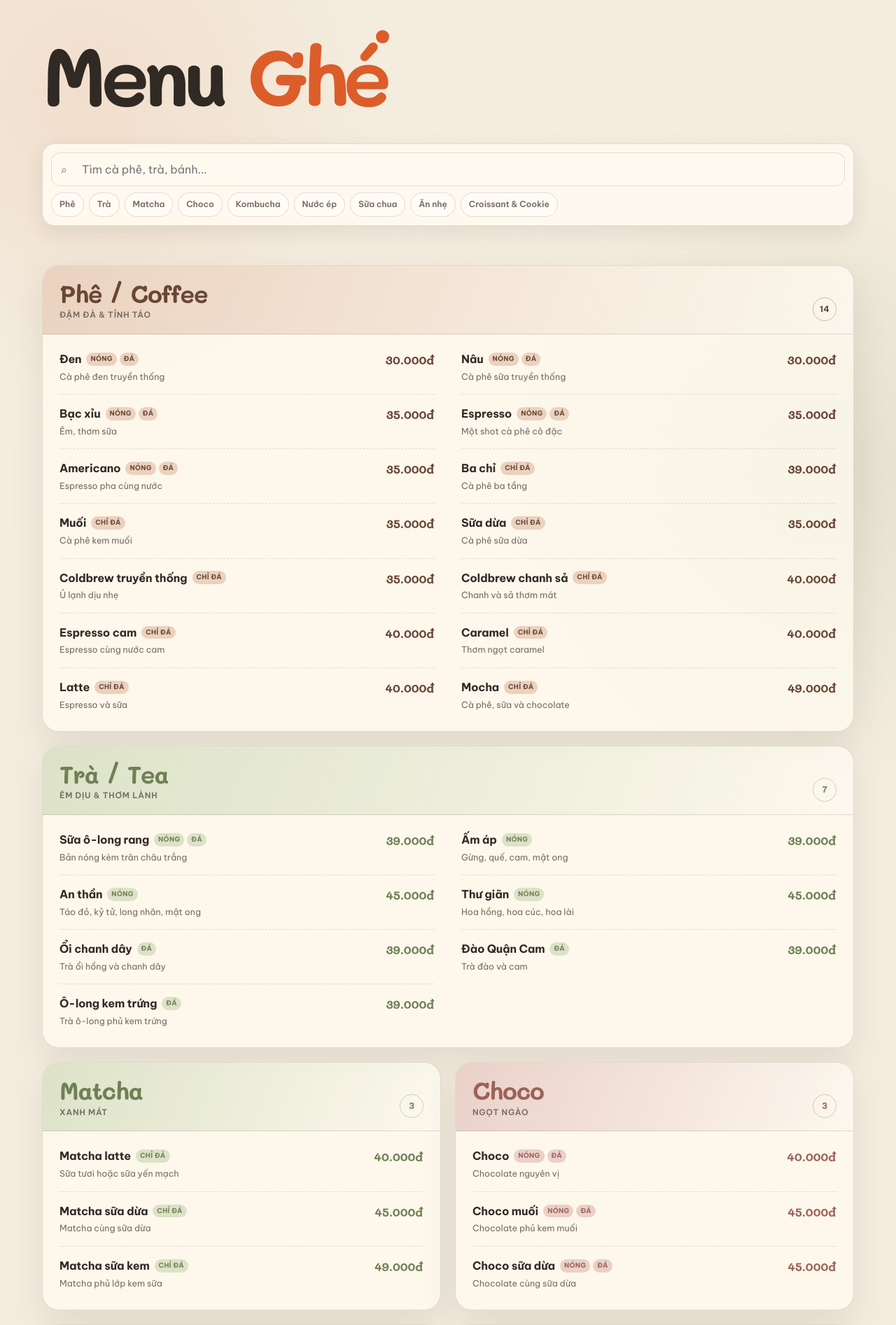
After one commit to nhatduy510312/web-pos, a PHP site: page /menu-khach.php in a window 1280 px wide. The commit adds this page. Shown: the top 1894 px of the page at 70% size. Run offline with PHP 8.4, Linux system fonts and the light colour scheme.

Commit message:
update menu

```diff
--- /dev/null
+++ b/menu-khach.php
@@ -0,0 +1,415 @@
+<?php
+$menuSections = [
+    [
+        'id' => 'ca-phe',
+        'title' => 'Phê / Coffee',
+        'eyebrow' => 'Đậm đà & tỉnh táo',
+        'theme' => 'coffee',
+        'wide' => true,
+        'items' => [
+            ['name' => 'Đen', 'price' => 30000, 'detail' => 'Cà phê đen truyền thống', 'tags' => ['Nóng', 'Đá']],
+            ['name' => 'Nâu', 'price' => 30000, 'detail' => 'Cà phê sữa truyền thống', 'tags' => ['Nóng', 'Đá']],
+            ['name' => 'Bạc xỉu', 'price' => 35000, 'detail' => 'Êm, thơm sữa', 'tags' => ['Nóng', 'Đá']],
+            ['name' => 'Espresso', 'price' => 35000, 'detail' => 'Một shot cà phê cô đặc', 'tags' => ['Nóng', 'Đá']],
+            ['name' => 'Americano', 'price' => 35000, 'detail' => 'Espresso pha cùng nước', 'tags' => ['Nóng', 'Đá']],
+            ['name' => 'Ba chỉ', 'price' => 39000, 'detail' => 'Cà phê ba tầng', 'tags' => ['Chỉ đá']],
+            ['name' => 'Muối', 'price' => 35000, 'detail' => 'Cà phê kem muối', 'tags' => ['Chỉ đá']],
+            ['name' => 'Sữa dừa', 'price' => 35000, 'detail' => 'Cà phê sữa dừa', 'tags' => ['Chỉ đá']],
+            ['name' => 'Coldbrew truyền thống', 'price' => 35000, 'detail' => 'Ủ lạnh dịu nhẹ', 'tags' => ['Chỉ đá']],
+            ['name' => 'Coldbrew chanh sả', 'price' => 40000, 'detail' => 'Chanh và sả thơm mát', 'tags' => ['Chỉ đá']],
+            ['name' => 'Espresso cam', 'price' => 40000, 'detail' => 'Espresso cùng nước cam', 'tags' => ['Chỉ đá']],
+            ['name' => 'Caramel', 'price' => 40000, 'detail' => 'Thơm ngọt caramel', 'tags' => ['Chỉ đá']],
+            ['name' => 'Latte', 'price' => 40000, 'detail' => 'Espresso và sữa', 'tags' => ['Chỉ đá']],
+            ['name' => 'Mocha', 'price' => 49000, 'detail' => 'Cà phê, sữa và chocolate', 'tags' => ['Chỉ đá']],
+        ],
+    ],
+    [
+        'id' => 'tra',
+        'title' => 'Trà / Tea',
+        'eyebrow' => 'Êm dịu & thơm lành',
+        'theme' => 'tea',
+        'wide' => true,
+        'items' => [
+            ['name' => 'Sữa ô-long rang', 'price' => 39000, 'detail' => 'Bản nóng kèm trân châu trắng', 'tags' => ['Nóng', 'Đá']],
+            ['name' => 'Ấm áp', 'price' => 39000, 'detail' => 'Gừng, quế, cam, mật ong', 'tags' => ['Nóng']],
+            ['name' => 'An thần', 'price' => 45000, 'detail' => 'Táo đỏ, kỷ tử, long nhãn, mật ong', 'tags' => ['Nóng']],
+            ['name' => 'Thư giãn', 'price' => 45000, 'detail' => 'Hoa hồng, hoa cúc, hoa lài', 'tags' => ['Nóng']],
+            ['name' => 'Ổi chanh dây', 'price' => 39000, 'detail' => 'Trà ổi hồng và chanh dây', 'tags' => ['Đá']],
+            ['name' => 'Đào Quận Cam', 'price' => 39000, 'detail' => 'Trà đào và cam', 'tags' => ['Đá']],
+            ['name' => 'Ô-long kem trứng', 'price' => 39000, 'detail' => 'Trà ô-long phủ kem trứng', 'tags' => ['Đá']],
+        ],
+    ],
+    [
+        'id' => 'matcha',
+        'title' => 'Matcha',
+        'eyebrow' => 'Xanh mát',
+        'theme' => 'matcha',
+        'items' => [
+            ['name' => 'Matcha latte', 'price' => 40000, 'detail' => 'Sữa tươi hoặc sữa yến mạch', 'tags' => ['Chỉ đá']],
+            ['name' => 'Matcha sữa dừa', 'price' => 45000, 'detail' => 'Matcha cùng sữa dừa', 'tags' => ['Chỉ đá']],
+            ['name' => 'Matcha sữa kem', 'price' => 49000, 'detail' => 'Matcha phủ lớp kem sữa', 'tags' => ['Chỉ đá']],
+        ],
+    ],
+    [
+        'id' => 'choco',
+        'title' => 'Choco',
+        'eyebrow' => 'Ngọt ngào',
+        'theme' => 'choco',
+        'items' => [
+            ['name' => 'Choco', 'price' => 40000, 'detail' => 'Chocolate nguyên vị', 'tags' => ['Nóng', 'Đá']],
+            ['name' => 'Choco muối', 'price' => 45000, 'detail' => 'Chocolate phủ kem muối', 'tags' => ['Nóng', 'Đá']],
+            ['name' => 'Choco sữa dừa', 'price' => 45000, 'detail' => 'Chocolate cùng sữa dừa', 'tags' => ['Nóng', 'Đá']],
+        ],
+    ],
+    [
+        'id' => 'kombucha',
+        'title' => 'Kombucha',
+        'eyebrow' => 'Chua nhẹ & sảng khoái',
+        'theme' => 'kombucha',
+        'items' => [
+            ['name' => 'Kombucha trái cây', 'price' => 49000, 'detail' => 'Chọn vị dâu tây, gừng hoặc xoài', 'tags' => ['Đá']],
+        ],
+    ],
+    [
+        'id' => 'nuoc-ep',
+        'title' => 'Nước ép / Juice',
+        'eyebrow' => 'Tươi mát',
+        'theme' => 'juice',
+        'items' => [
+            ['name' => 'Cam', 'price' => 35000, 'detail' => 'Nước cam', 'tags' => ['Đá']],
+            ['name' => 'Chanh dây', 'price' => 35000, 'detail' => 'Nước chanh dây', 'tags' => ['Đá']],
+        ],
+    ],
+    [
+        'id' => 'sua-chua',
+        'title' => 'Sữa chua / Yogurt',
+        'eyebrow' => 'Mềm mịn',
+        'theme' => 'yogurt',
+        'items' => [
+            ['name' => 'Sữa chua hạt', 'price' => 40000, 'detail' => 'Hạt điều, óc chó và ngũ cốc', 'tags' => []],
+            ['name' => 'Sữa chua trái cây', 'price' => 40000, 'detail' => 'Chọn chanh dây, việt quất hoặc dâu tằm', 'tags' => []],
+        ],
+    ],
+    [
+        'id' => 'an-nhe',
+        'title' => 'Ăn nhẹ / Snacks',
+        'eyebrow' => 'Nhâm nhi cùng đồ uống',
+        'theme' => 'snack',
+        'items' => [
+            ['name' => 'Sandwich trứng', 'price' => 30000, 'detail' => 'Sandwich kẹp trứng', 'tags' => []],
+            ['name' => 'Mì tôm trứng nước', 'price' => 30000, 'detail' => 'Mì nước ăn cùng trứng', 'tags' => []],
+            ['name' => 'Khoai tây chiên', 'price' => 40000, 'detail' => 'Giòn nóng', 'tags' => []],
+            ['name' => 'Combo viên chiên', 'price' => 60000, 'detail' => 'Cá, tôm, xúc xích, khoai tây, đậu bắp và dưa leo', 'tags' => []],
+        ],
+    ],
+    [
+        'id' => 'banh',
+        'title' => 'Croissant & Cookie',
+        'eyebrow' => 'Một chút bánh',
+        'theme' => 'bakery',
+        'items' => [
+            ['name' => 'Croissant truyền thống', 'price' => 35000, 'detail' => 'Bánh sừng bò nguyên vị', 'tags' => []],
+            ['name' => 'Croissant dừa / choco', 'price' => 40000, 'detail' => 'Chọn vị dừa hoặc chocolate', 'tags' => []],
+            ['name' => 'Cookie matcha', 'price' => 10000, 'detail' => 'Bánh quy vị matcha', 'tags' => []],
+            ['name' => 'Cookie choco', 'price' => 10000, 'detail' => 'Bánh quy vị chocolate', 'tags' => []],
+        ],
+    ],
+];
+
+function formatPrice(int $price): string
+{
+    return number_format($price, 0, ',', '.') . 'đ';
+}
+?>
+<!doctype html>
+<html lang="vi">
+<head>
+<meta charset="utf-8">
+<meta name="viewport" content="width=device-width, initial-scale=1">
+<meta name="theme-color" content="#f4eddf">
+<meta name="description" content="Menu đồ uống và món ăn tại GHÉ Coffee & Tea. Xem trước các món cà phê, trà, matcha, kombucha và đồ ăn nhẹ.">
+<meta property="og:title" content="Menu GHÉ Coffee & Tea">
+<meta property="og:description" content="Một chút cà phê, một chút bình yên. Xem menu và giá tham khảo tại GHÉ.">
+<meta property="og:type" content="website">
+<link rel="icon" type="image/svg+xml" href="favicon.svg">
+<title>Menu — GHÉ Coffee & Tea</title>
+<style>
+@import url('https://fonts.googleapis.com/css2?family=Be+Vietnam+Pro:wght@400;500;600;700&family=Mali:wght@500;600;700&display=swap');
+
+:root {
+  --paper: #f4eddf;
+  --paper-light: #fffaf0;
+  --ink: #302924;
+  --muted: #746b61;
+  --line: rgba(72, 57, 43, .15);
+  --orange: #dc5d2a;
+  --orange-soft: #f3d2bc;
+  --sage: #6f8054;
+  --sage-soft: #dce2c7;
+  --coffee: #694635;
+  --coffee-soft: #ead2bf;
+  --rose: #9d6258;
+  --rose-soft: #ead0c9;
+  --shadow: 0 18px 50px rgba(73, 49, 31, .10);
+}
+
+*, *::before, *::after { box-sizing: border-box; }
+html { scroll-behavior: smooth; }
+body {
+  margin: 0;
+  color: var(--ink);
+  background:
+    radial-gradient(circle at 10% 4%, rgba(220, 93, 42, .10), transparent 26rem),
+    radial-gradient(circle at 92% 20%, rgba(111, 128, 84, .12), transparent 28rem),
+    var(--paper);
+  font-family: 'Be Vietnam Pro', system-ui, sans-serif;
+  line-height: 1.55;
+  -webkit-font-smoothing: antialiased;
+}
+body::before {
+  content: '';
+  position: fixed;
+  inset: 0;
+  pointer-events: none;
+  opacity: .18;
+  background-image:
+    repeating-linear-gradient(3deg, transparent 0 7px, rgba(74, 54, 39, .035) 8px 9px),
+    repeating-linear-gradient(92deg, transparent 0 11px, rgba(255, 255, 255, .20) 12px 13px);
+  z-index: -1;
+}
+a { color: inherit; }
+button, input { font: inherit; }
+.skip-link {
+  position: fixed;
+  left: 1rem;
+  top: -5rem;
+  z-index: 100;
+  padding: .75rem 1rem;
+  background: var(--ink);
+  color: white;
+  border-radius: .6rem;
+}
+.skip-link:focus { top: 1rem; }
+.site-header, main, .site-footer { width: min(1160px, calc(100% - 32px)); margin-inline: auto; }
+.site-header { padding: 22px 0 18px; }
+.hero { padding: 34px 0 30px; }
+.hero h1 { margin: 0; font-family: 'Mali', cursive; font-size: clamp(3.4rem, 9vw, 7.3rem); line-height: .88; letter-spacing: -.075em; }
+.hero h1 span { color: var(--orange); position: relative; }
+.hero h1 span::after { content: ''; position: absolute; width: .17em; height: .17em; border-radius: 50%; background: var(--orange); right: -.05em; top: .10em; }
+.menu-tools {
+  position: sticky;
+  top: 0;
+  z-index: 20;
+  padding: 12px;
+  border: 1px solid var(--line);
+  border-radius: 18px;
+  background: rgba(255, 250, 240, .90);
+  box-shadow: 0 10px 30px rgba(73, 49, 31, .10);
+  backdrop-filter: blur(14px);
+}
+.search-wrap { position: relative; }
+.search-icon { position: absolute; left: 14px; top: 50%; translate: 0 -50%; color: var(--muted); pointer-events: none; }
+.menu-search {
+  width: 100%;
+  height: 48px;
+  padding: 0 44px 0 43px;
+  border: 1px solid var(--line);
+  border-radius: 13px;
+  background: var(--paper-light);
+  color: var(--ink);
+  outline: none;
+}
+.menu-search:focus { border-color: var(--orange); box-shadow: 0 0 0 3px rgba(220, 93, 42, .13); }
+.clear-search { position: absolute; right: 7px; top: 50%; translate: 0 -50%; width: 34px; height: 34px; border: 0; border-radius: 50%; background: transparent; color: var(--muted); cursor: pointer; }
+.clear-search:hover { background: var(--orange-soft); color: var(--coffee); }
+.category-nav { display: flex; gap: 7px; margin-top: 9px; overflow-x: auto; scrollbar-width: none; }
+.category-nav::-webkit-scrollbar { display: none; }
+.category-nav a { flex: 0 0 auto; padding: 7px 11px; border: 1px solid var(--line); border-radius: 999px; color: var(--muted); font-size: .75rem; font-weight: 600; text-decoration: none; background: rgba(255,255,255,.42); }
+.category-nav a:hover, .category-nav a:focus-visible { color: var(--orange); border-color: var(--orange); outline: none; }
+.result-count { min-height: 24px; margin: 14px 4px 0; color: var(--muted); font-size: .78rem; }
+.menu-grid { display: grid; grid-template-columns: repeat(2, minmax(0, 1fr)); gap: 20px; padding: 18px 0 68px; align-items: start; }
+.menu-section {
+  --accent: var(--orange);
+  --accent-soft: var(--orange-soft);
+  scroll-margin-top: 142px;
+  overflow: hidden;
+  border: 1px solid var(--line);
+  border-radius: 24px;
+  background: rgba(255, 250, 240, .76);
+  box-shadow: var(--shadow);
+}
+.menu-section.wide { grid-column: 1 / -1; }
+.menu-section--coffee { --accent: var(--coffee); --accent-soft: var(--coffee-soft); }
+.menu-section--tea, .menu-section--matcha, .menu-section--kombucha, .menu-section--juice { --accent: var(--sage); --accent-soft: var(--sage-soft); }
+.menu-section--choco, .menu-section--yogurt { --accent: var(--rose); --accent-soft: var(--rose-soft); }
+.menu-section__head { display: flex; align-items: flex-end; justify-content: space-between; gap: 16px; padding: 22px 24px 18px; background: linear-gradient(110deg, var(--accent-soft), rgba(255,255,255,.12)); border-bottom: 1px solid var(--line); }
+.menu-section__head h2 { margin: 0; color: var(--accent); font-family: 'Mali', cursive; font-size: clamp(1.55rem, 4vw, 2.15rem); line-height: 1.05; letter-spacing: -.035em; }
+.menu-section__head p { margin: 3px 0 0; color: var(--muted); font-size: .72rem; font-weight: 600; letter-spacing: .07em; text-transform: uppercase; }
+.section-count { flex: 0 0 auto; display: grid; place-items: center; min-width: 34px; height: 34px; border: 1px solid color-mix(in srgb, var(--accent), transparent 68%); border-radius: 50%; color: var(--accent); font-size: .75rem; font-weight: 700; }
+.menu-list { display: grid; padding: 8px 24px 13px; }
+.wide .menu-list { grid-template-columns: repeat(2, minmax(0, 1fr)); column-gap: 38px; }
+.menu-item { display: grid; grid-template-columns: minmax(0, 1fr) auto; gap: 18px; padding: 15px 0; border-bottom: 1px dashed var(--line); }
+.menu-item:nth-last-child(-n + 1) { border-bottom: 0; }
+.wide .menu-item:nth-last-child(-n + 2) { border-bottom: 0; }
+.item-name-line { display: flex; flex-wrap: wrap; align-items: center; gap: 7px; }
+.item-name { font-weight: 700; letter-spacing: -.01em; }
+.item-detail { margin: 3px 0 0; color: var(--muted); font-size: .78rem; }
+.item-tags { display: inline-flex; flex-wrap: wrap; gap: 4px; }
+.item-tag { padding: 2px 6px; border-radius: 999px; background: var(--accent-soft); color: var(--accent); font-size: .60rem; font-weight: 700; letter-spacing: .035em; text-transform: uppercase; }
+.item-price { color: var(--accent); font-family: 'Mali', cursive; font-size: 1.05rem; font-weight: 700; white-space: nowrap; }
+.empty-state { display: none; grid-column: 1 / -1; padding: 64px 24px; border: 1px dashed rgba(105,70,53,.25); border-radius: 22px; color: var(--muted); text-align: center; background: rgba(255,250,240,.54); }
+.empty-state strong { display: block; margin-bottom: 5px; color: var(--ink); font-family: 'Mali', cursive; font-size: 1.4rem; }
+.site-footer { padding: 0 0 48px; text-align: center; color: var(--muted); }
+.footer-card { padding: 34px 20px; border-top: 1px solid var(--line); }
+.footer-card strong { display: block; margin-bottom: 7px; color: var(--orange); font-family: 'Mali', cursive; font-size: 1.7rem; }
+.footer-card p { max-width: 640px; margin: 0 auto; font-size: .82rem; }
+.back-top { display: inline-block; margin-top: 18px; font-size: .76rem; font-weight: 700; text-decoration: none; }
+.back-top:hover { color: var(--orange); }
+.sr-only { position: absolute; width: 1px; height: 1px; padding: 0; margin: -1px; overflow: hidden; clip: rect(0,0,0,0); white-space: nowrap; border: 0; }
+
+@media (max-width: 760px) {
+  .site-header, main, .site-footer { width: min(100% - 22px, 1160px); }
+  .site-header { padding-top: 8px; }
+  .hero { padding: 30px 5px 24px; }
+  .menu-tools { margin-inline: -1px; padding: 9px; border-radius: 15px; }
+  .category-nav a { padding: 7px 10px; }
+  .menu-grid { grid-template-columns: 1fr; gap: 14px; padding-bottom: 48px; }
+  .menu-section.wide { grid-column: auto; }
+  .wide .menu-list { grid-template-columns: 1fr; }
+  .menu-section__head { padding: 19px 18px 15px; }
+  .menu-list { padding: 5px 18px 10px; }
+  .wide .menu-item:nth-last-child(2) { border-bottom: 1px dashed var(--line); }
+  .menu-item { gap: 12px; padding: 14px 0; }
+  .item-detail { font-size: .75rem; }
+}
+
+@media (prefers-reduced-motion: reduce) {
+  html { scroll-behavior: auto; }
+  *, *::before, *::after { transition-duration: .01ms !important; animation-duration: .01ms !important; }
+}
+</style>
+</head>
+<body id="top">
+<a class="skip-link" href="#menu-content">Đi đến menu</a>
+
+<header class="site-header">
+  <div class="hero">
+    <h1>Menu <span>Ghé</span></h1>
+  </div>
+</header>
+
+<main id="menu-content">
+  <div class="menu-tools" aria-label="Tìm kiếm và điều hướng menu">
+    <div class="search-wrap">
+      <span class="search-icon" aria-hidden="true">⌕</span>
+      <label class="sr-only" for="menu-search">Tìm món trong menu</label>
+      <input class="menu-search" id="menu-search" type="search" placeholder="Tìm cà phê, trà, bánh..." autocomplete="off">
+      <button class="clear-search" id="clear-search" type="button" aria-label="Xóa nội dung tìm kiếm" hidden>×</button>
+    </div>
+    <nav class="category-nav" aria-label="Danh mục menu">
+      <?php foreach ($menuSections as $section): ?>
+      <a href="#<?= htmlspecialchars($section['id'], ENT_QUOTES, 'UTF-8') ?>"><?= htmlspecialchars(explode(' / ', $section['title'])[0], ENT_QUOTES, 'UTF-8') ?></a>
+      <?php endforeach; ?>
+    </nav>
+  </div>
+
+  <p class="result-count" id="result-count" aria-live="polite"></p>
+
+  <div class="menu-grid">
+    <?php foreach ($menuSections as $section): ?>
+    <section class="menu-section menu-section--<?= htmlspecialchars($section['theme'], ENT_QUOTES, 'UTF-8') ?><?= $section['wide'] ?? false ? ' wide' : '' ?>" id="<?= htmlspecialchars($section['id'], ENT_QUOTES, 'UTF-8') ?>">
+      <header class="menu-section__head">
+        <div>
+          <h2><?= htmlspecialchars($section['title'], ENT_QUOTES, 'UTF-8') ?></h2>
+          <p><?= htmlspecialchars($section['eyebrow'], ENT_QUOTES, 'UTF-8') ?></p>
+        </div>
+        <span class="section-count" aria-label="<?= count($section['items']) ?> món"><?= count($section['items']) ?></span>
+      </header>
+      <div class="menu-list">
+        <?php foreach ($section['items'] as $item): ?>
+        <article class="menu-item" data-search="<?= htmlspecialchars($item['name'] . ' ' . $item['detail'] . ' ' . implode(' ', $item['tags']), ENT_QUOTES, 'UTF-8') ?>">
+          <div>
+            <div class="item-name-line">
+              <span class="item-name"><?= htmlspecialchars($item['name'], ENT_QUOTES, 'UTF-8') ?></span>
+              <?php if ($item['tags']): ?>
+              <span class="item-tags" aria-label="Lựa chọn">
+                <?php foreach ($item['tags'] as $tag): ?>
+                <span class="item-tag"><?= htmlspecialchars($tag, ENT_QUOTES, 'UTF-8') ?></span>
+                <?php endforeach; ?>
+              </span>
+              <?php endif; ?>
+            </div>
+            <p class="item-detail"><?= htmlspecialchars($item['detail'], ENT_QUOTES, 'UTF-8') ?></p>
+          </div>
+          <span class="item-price"><?= formatPrice($item['price']) ?></span>
+        </article>
+        <?php endforeach; ?>
+      </div>
+    </section>
+    <?php endforeach; ?>
+
+    <div class="empty-state" id="empty-state">
+      <strong>Chưa thấy món bạn tìm</strong>
+      Thử một từ khóa khác như “cà phê”, “trà” hoặc “bánh” nhé.
+    </div>
+  </div>
+</main>
+
+<footer class="site-footer">
+  <div class="footer-card">
+    <strong>Hẹn gặp bạn tại GHÉ!</strong>
+    <p>Menu và giá mang tính tham khảo, có thể thay đổi theo thời điểm. Vui lòng hỏi nhân viên nếu bạn cần tư vấn thành phần hoặc thông tin dị ứng.</p>
+    <a class="back-top" href="#top">↑ Về đầu trang</a>
+  </div>
+</footer>
+
+<script>
+(function () {
+  const search = document.getElementById('menu-search');
+  const clear = document.getElementById('clear-search');
+  const sections = Array.from(document.querySelectorAll('.menu-section'));
+  const count = document.getElementById('result-count');
+  const empty = document.getElementById('empty-state');
+
+  const normalize = (value) => value
+    .toLocaleLowerCase('vi')
+    .normalize('NFD')
+    .replace(/[\u0300-\u036f]/g, '')
+    .replace(/đ/g, 'd');
+
+  function filterMenu() {
+    const query = normalize(search.value.trim());
+    let visibleTotal = 0;
+
+    sections.forEach((section) => {
+      const items = Array.from(section.querySelectorAll('.menu-item'));
+      let visibleInSection = 0;
+
+      items.forEach((item) => {
+        const matches = !query || normalize(item.dataset.search || '').includes(query);
+        item.hidden = !matches;
+        if (matches) visibleInSection += 1;
+      });
+
+      section.hidden = visibleInSection === 0;
+      const badge = section.querySelector('.section-count');
+      badge.textContent = String(visibleInSection);
+      badge.setAttribute('aria-label', visibleInSection + ' món');
+      visibleTotal += visibleInSection;
+    });
+
+    clear.hidden = !search.value;
+    empty.style.display = visibleTotal === 0 ? 'block' : 'none';
+    count.textContent = query ? 'Tìm thấy ' + visibleTotal + ' món phù hợp' : '';
+  }
+
+  search.addEventListener('input', filterMenu);
+  clear.addEventListener('click', () => {
+    search.value = '';
+    filterMenu();
+    search.focus();
+  });
+})();
+</script>
+</body>
+</html>
```
Also changed, not shown: login.php (+20 -0 lines).
